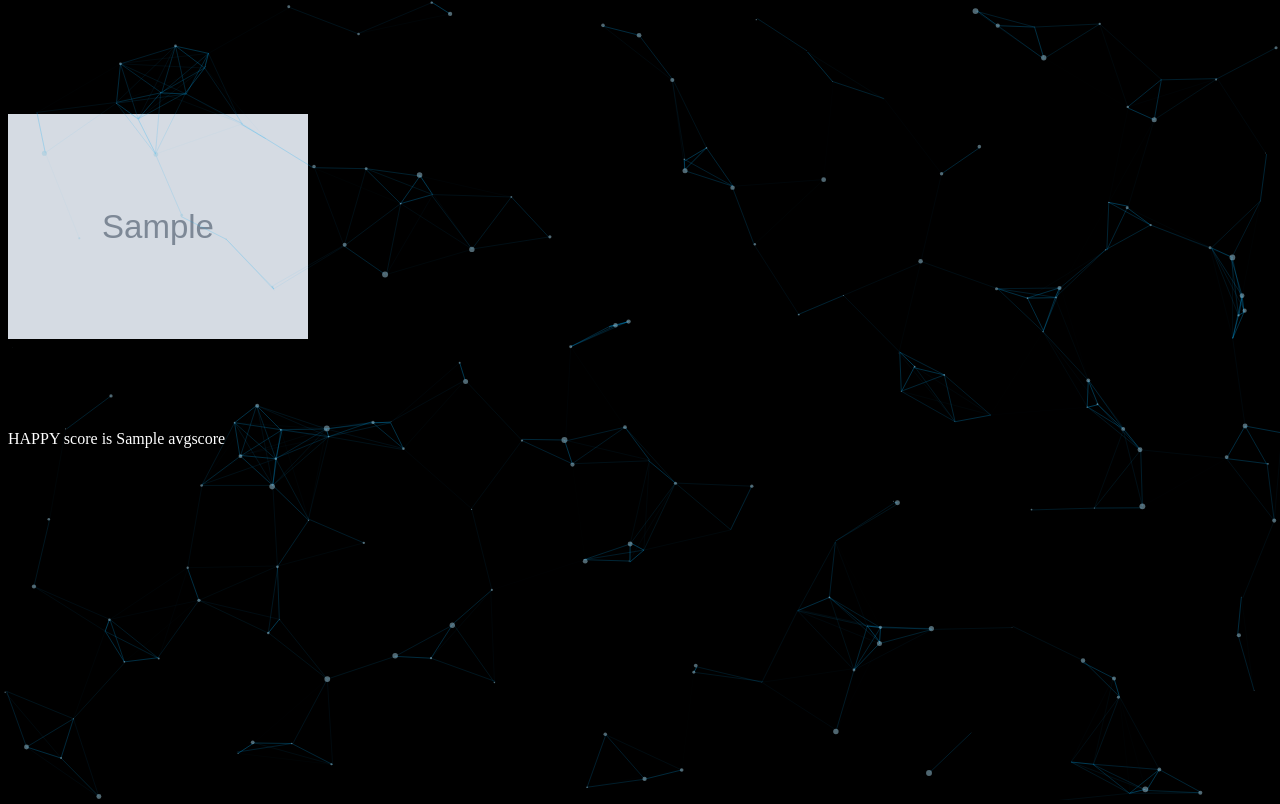
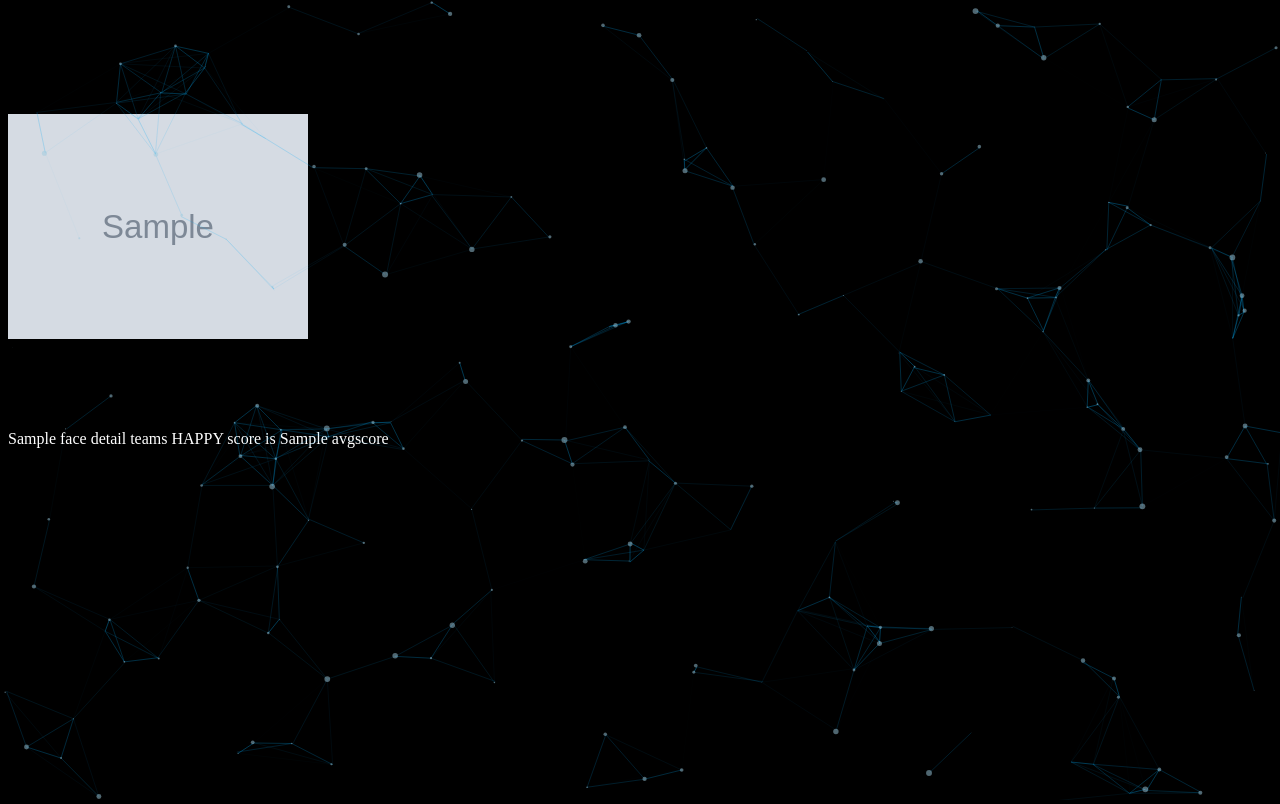
Before and after one commit to yoshiken/2018naiteisiki, a Flask app: template templates/index.html in a window 1280 px wide. Run offline with Flask 2, Linux system fonts and the light colour scheme; the template is opened without the code that fills it: most values are stand-ins (such as "Sample title", 1, 10 or a date in 2020); grey boxes marked "Sample" are stand-in pictures.

Commit message:
グループ名入れた

```diff
--- a/main.py
+++ b/main.py
@@ -12,6 +12,7 @@ s3client = boto3.resource('s3')
 photobase = 'rekognition/group'
 
 groupcount = 4
+groupname = ['あか', 'うすもも', 'オレンジ', 'うすだいだい', 'きいろ', 'きみどり', 'あお', 'ふじ', 'みず', 'むらさき', 'みどり', 'ピンク']
 
 
 @app.route('/')
@@ -26,6 +27,7 @@ def faceSearch():
     for index in range(groupcount):
         groupno = str(index + 1)
         print(groupno)
+        result[index]['groupname'] = groupname[index]
         photo = photobase + groupno + '.jpg'
         result[index]['photoname'] = './img/group' + groupno + '.jpg'
         # rekognitionのスコアを取得
--- a/templates/index.html
+++ b/templates/index.html
@@ -10,7 +10,7 @@
     {% for faceDetail in faceDetails %}
       <div class="groups">
         <img src={{ url_for('static', filename=faceDetail.photoname) }} width="300" id="faceimage"><br>
-        HAPPY score is {{ faceDetail.avgscore }}<br>
+         {{ faceDetail.groupname }} teams HAPPY score is {{ faceDetail.avgscore }}<br>
       </div>
     {% endfor %}
   </div>
```
